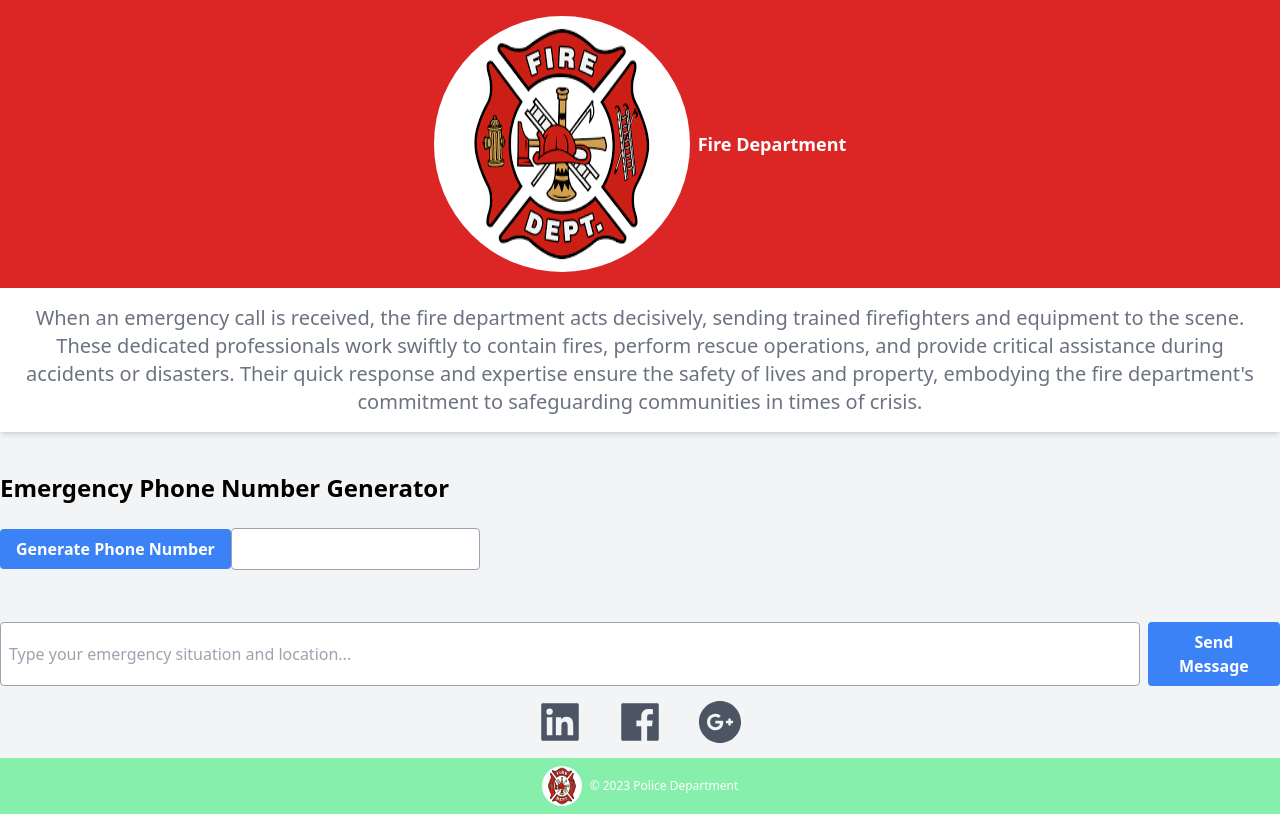
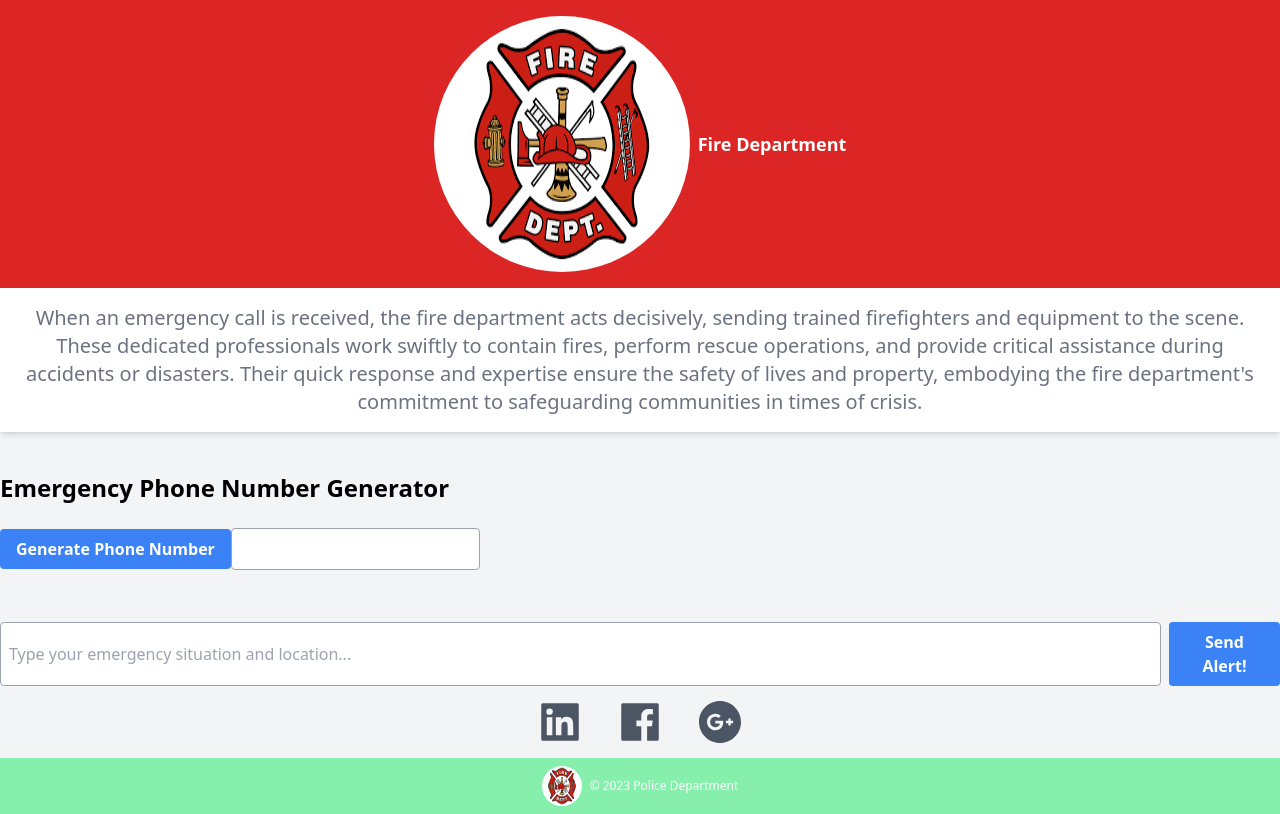
Before and after one commit to DavidMtonga/emergency-dept-web, a React (Vite) app: page /fire in a window 1280 px wide. Built offline with nearby package versions, Linux system fonts and the light colour scheme.

Commit message:
Update ChatInput.jsx

```diff
--- a/src/Pages/ChatInput.jsx
+++ b/src/Pages/ChatInput.jsx
@@ -22,10 +22,10 @@ const ChatInput = () => {
           onChange={(e) => setMessage(e.target.value)}
         />
         <button
-          className="bg-blue-500 hover:bg-blue-600 text-white font-bold py-2 px-4 rounded"
+          className="bg-blue-500 hover:bg-red-600 text-white font-bold py-2 px-4 rounded"
           onClick={handleSendMessage}
         >
-          Send Message
+          Send Alert!
         </button>
       </div>
     </div>
```
